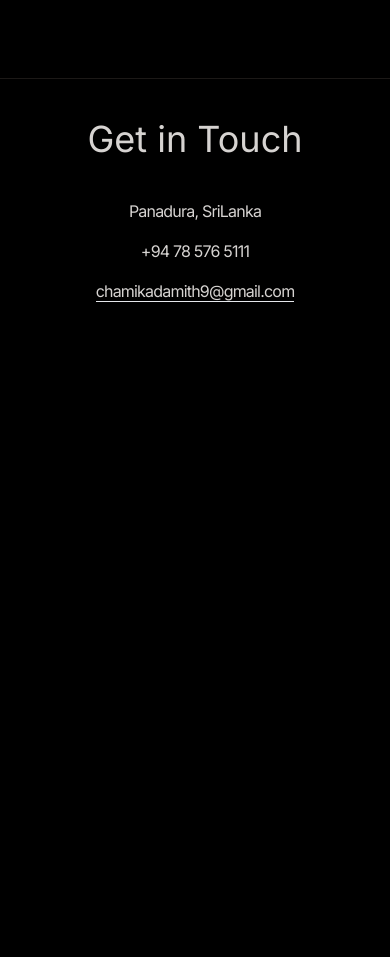
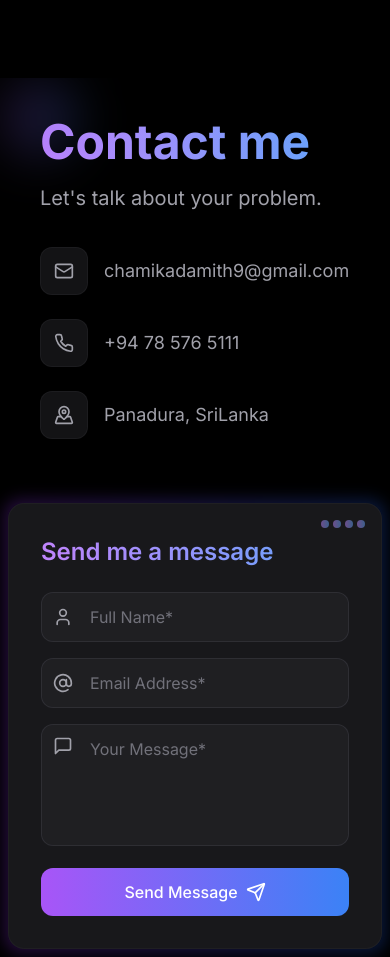
Before and after one commit to chamika-damith/react-portfolio, a React (Create React App) app: page / in a window 390 px wide. Shown: the part 7507-8464 px from the top of the page. Before the commit the page ends 7890 px from the top, so only its background shows below. Built offline with nearby package versions, Linux system fonts and the light colour scheme.

Commit message:
update contact section

```diff
--- a/src/components/Blog.jsx
+++ b/src/components/Blog.jsx
@@ -33,6 +33,7 @@ export default function Blog() {
           <div className="mt-10 flex justify-center">
             <a
               href='https://medium.com/@chamikadamith9'
+              target='blank'
               className="rounded-full bg-gradient-to-r from-blue-600 to-violet-600  hover:bg-slate-800 px-6 py-3 text-white transition  "
             >
               View All
--- a/src/components/Contact.jsx
+++ b/src/components/Contact.jsx
@@ -1,21 +1,120 @@
+import React, { useState } from 'react';
+import { Mail, Send, MessageSquare, User, AtSign,Phone,MapPinned} from 'lucide-react';
 import {CONTACT} from '../assets/constants/index';
-function Contact() {
+
+export default function ContactForm() {
+  const [isLoading, setIsLoading] = useState(false);
+
+  async function onSubmit(event) {
+    event.preventDefault();
+    setIsLoading(true);
+    await new Promise((resolve) => setTimeout(resolve, 1000));
+    setIsLoading(false);
+  }
+
   return (
-    <div className="border-t border-stone-900 pb-20">
-        <h2 className="my-10 text-center text-4xl"> Get in Touch</h2>
-        <div className="text-center tracking-tighter">
-            <p className="my-4">
-                {CONTACT.address}
+    <div className="relative min-h-screen  p-2 flex items-center justify-center overflow-hidden">
+
+      <div className="relative w-full max-w-6xl grid lg:grid-cols-2 gap-8">
+        <div className="space-y-8 p-8">
+          <div className="relative">
+            <div className="absolute -top-10 -left-10 w-20 h-20 bg-gradient-to-r from-purple-500/20 to-blue-500/20 rounded-full blur-xl" />
+            <h1 className="text-5xl font-bold bg-clip-text text-transparent bg-gradient-to-r from-purple-400 to-blue-400 mb-4">
+              Contact me
+            </h1>
+            <p className="text-xl text-zinc-400 leading-relaxed">
+              Let's talk about your problem.
             </p>
-            <p className='my-4'>
-                {CONTACT.phoneNo}
-            </p>
-            <a href='/' className='border-b'>
+          </div>
+
+          <div className="space-y-6">
+            <div className="flex items-center space-x-4 text-zinc-400 hover:text-purple-400 transition-colors duration-300">
+              <div className="flex items-center justify-center w-12 h-12 rounded-xl bg-zinc-900/80 backdrop-blur-sm border border-zinc-800/50">
+                <Mail className="h-5 w-5" />
+              </div>
+              <a href={CONTACT.email} className="text-lg">
                 {CONTACT.email}
-            </a>
+              </a>
+            </div>
+
+            <div className="flex items-center space-x-4 text-zinc-400 hover:text-purple-400 transition-colors duration-300">
+              <div className="flex items-center justify-center w-12 h-12 rounded-xl bg-zinc-900/80 backdrop-blur-sm border border-zinc-800/50">
+                <Phone className="h-5 w-5" />
+              </div>
+              <span className="text-lg">{CONTACT.phoneNo}</span>
+            </div>
+
+            <div className="flex items-center space-x-4 text-zinc-400 hover:text-purple-400 transition-colors duration-300">
+              <div className="flex items-center justify-center w-12 h-12 rounded-xl bg-zinc-900/80 backdrop-blur-sm border border-zinc-800/50">
+                <MapPinned className="h-5 w-5" />
+              </div>
+              <span className="text-lg">{CONTACT.address}</span>
+            </div>
+          </div>
         </div>
+
+        <div className="relative group">
+          <div className="absolute -inset-1 bg-gradient-to-r from-purple-600 to-blue-600 rounded-2xl blur opacity-25 group-hover:opacity-40 transition duration-1000 group-hover:duration-200" />
+          <div className="relative p-8 bg-zinc-900 rounded-2xl border border-zinc-800/50 backdrop-blur-xl">
+            <div className="absolute top-4 right-4 flex space-x-1">
+              {[...Array(4)].map((_, i) => (
+                <div key={i} className="w-2 h-2 rounded-full bg-gradient-to-r from-purple-400 to-blue-400 opacity-50" />
+              ))}
+            </div>
+
+            <h3 className="text-2xl font-semibold text-transparent bg-clip-text bg-gradient-to-r from-purple-400 to-blue-400 mb-6">
+              Send me a message
+            </h3>
+
+            <form onSubmit={onSubmit} className="space-y-4">
+              <div className="relative">
+                <User className="absolute left-3 top-1/2 -translate-y-1/2 h-5 w-5 text-zinc-400" />
+                <input
+                  type="text"
+                  placeholder="Full Name*"
+                  required
+                  className="w-full pl-12 pr-4 py-3 bg-zinc-800/50 border border-zinc-700/50 rounded-xl focus:outline-none focus:ring-2 focus:ring-purple-500/50 text-zinc-100 placeholder-zinc-500"
+                />
+              </div>
+
+              <div className="relative">
+                <AtSign className="absolute left-3 top-1/2 -translate-y-1/2 h-5 w-5 text-zinc-400" />
+                <input
+                  type="email"
+                  placeholder="Email Address*"
+                  required
+                  className="w-full pl-12 pr-4 py-3 bg-zinc-800/50 border border-zinc-700/50 rounded-xl focus:outline-none focus:ring-2 focus:ring-purple-500/50 text-zinc-100 placeholder-zinc-500"
+                />
+              </div>
+
+              <div className="relative">
+                <MessageSquare className="absolute left-3 top-3 h-5 w-5 text-zinc-400" />
+                <textarea
+                  placeholder="Your Message*"
+                  required
+                  rows={4}
+                  className="w-full pl-12 pr-4 py-3 bg-zinc-800/50 border border-zinc-700/50 rounded-xl focus:outline-none focus:ring-2 focus:ring-purple-500/50 text-zinc-100 placeholder-zinc-500 resize-none"
+                />
+              </div>
+
+              <button
+                type="submit"
+                disabled={isLoading}
+                className="w-full py-3 px-6 flex items-center justify-center gap-2 bg-gradient-to-r from-purple-500 to-blue-500 hover:from-purple-600 hover:to-blue-600 text-white rounded-xl font-medium transition-all duration-200 transform hover:scale-[1.02] disabled:opacity-50 disabled:cursor-not-allowed"
+              >
+                {isLoading ? (
+                  'Sending...'
+                ) : (
+                  <>
+                    Send Message
+                    <Send className="h-5 w-5" />
+                  </>
+                )}
+              </button>
+            </form>
+          </div>
+        </div>
+      </div>
     </div>
-  )
+  );
 }
-
-export default Contact
```
